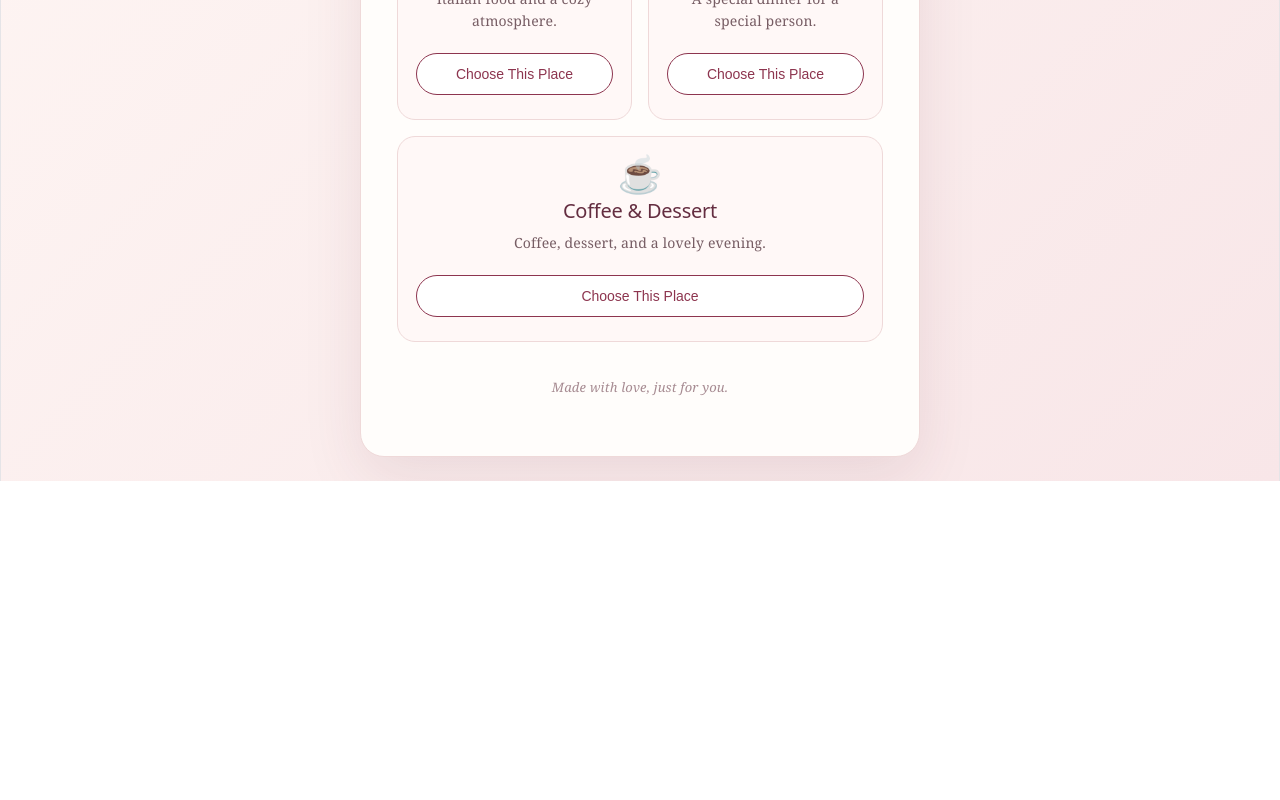
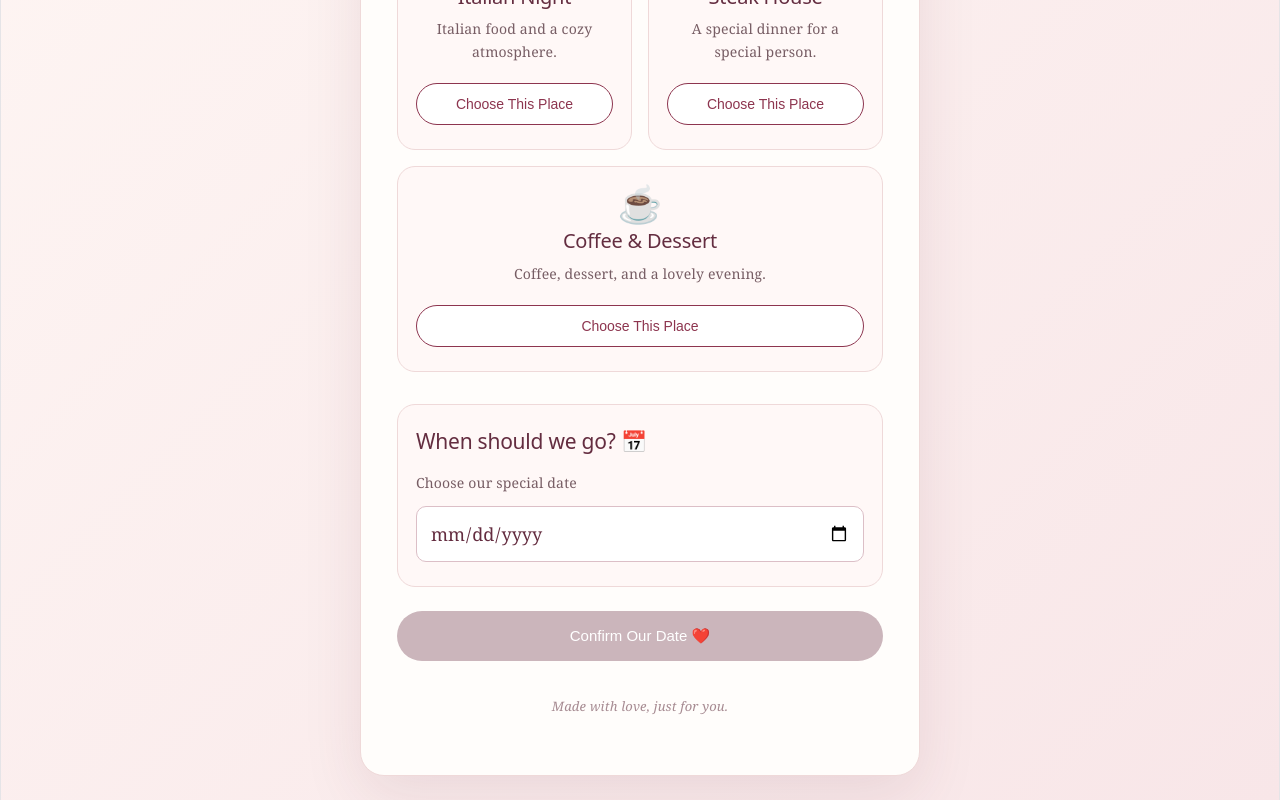
Before and after one commit to mmetyas/Date_Night, a React app in the folder frontend/: page / in a window 1280 px wide. Shown: the part 608-1408 px from the top of the page. Before the commit the page ends 1089 px from the top, so only its background shows below. Built offline with nearby package versions, Linux system fonts and the light colour scheme; the HTML template or start-up script is replaced by a standard one.

Commit message:
adding date part

```diff
--- a/frontend/src/App.css
+++ b/frontend/src/App.css
@@ -208,3 +208,60 @@ h1 span {
     grid-column: 1 / -1;
   }
 }
+
+.date-section {
+  margin-top: 32px;
+  padding: 24px 18px;
+  border: 1px solid #efd9d9;
+  border-radius: 18px;
+  background-color: #fff8f7;
+  text-align: left;
+}
+
+.date-section h2 {
+  color: #642d40;
+  font-size: 21px;
+  margin: 0 0 16px;
+}
+
+.date-section label {
+  display: block;
+  margin-bottom: 10px;
+  color: #775d64;
+  font-size: 14px;
+}
+
+.date-section input {
+  width: 100%;
+  padding: 13px;
+  border: 1px solid #dcbfc7;
+  border-radius: 10px;
+  background: white;
+  color: #642d40;
+  font: inherit;
+}
+
+.confirm-button {
+  width: 100%;
+  margin-top: 24px;
+}
+
+.confirm-button:disabled {
+  background-color: #cbb5bb;
+  cursor: not-allowed;
+  transform: none;
+}
+
+.confirmation-message {
+  margin-top: 24px;
+  padding: 20px;
+  border: 1px solid #e7c4cf;
+  border-radius: 16px;
+  background-color: #fff0f2;
+  color: #642d40;
+  line-height: 1.7;
+}
+
+.confirmation-message h2 {
+  margin-top: 0;
+}
--- a/frontend/src/App.jsx
+++ b/frontend/src/App.jsx
@@ -6,9 +6,24 @@ import restaurants from './data/restaurants';
 
 function App() {
   const [selectedRestaurantId, setSelectedRestaurantId] = useState(null);
+  const [selectedDate, setSelectedDate] = useState('');
+  const [invitationConfirmed, setInvitationConfirmed] = useState(false);
+
+  const selectedRestaurant = restaurants.find(
+    (restaurant) => restaurant.id === selectedRestaurantId
+  );
 
   function handleSelectRestaurant(restaurantId) {
     setSelectedRestaurantId(restaurantId);
+    setInvitationConfirmed(false);
+  }
+
+  function handleConfirmInvitation() {
+    if (!selectedRestaurantId || !selectedDate) {
+      return;
+    }
+
+    setInvitationConfirmed(true);
   }
 
   return (
@@ -25,7 +40,7 @@ function App() {
 
         <p className="invitation-message">
           I'd love to take you on a special date.
-          Pick the place, and I'll take care of the rest.
+          Pick the place and date, and I'll take care of the rest.
         </p>
 
         <div className="restaurant-section">
@@ -48,10 +63,44 @@ function App() {
             ))}
           </div>
 
-          {selectedRestaurantId !== null && (
-            <p className="selection-message">
-              Great choice! ❤️ Your place is selected.
-            </p>
+          <div className="date-section">
+            <h2>When should we go? 📅</h2>
+
+            <label htmlFor="date-night-date">
+              Choose our special date
+            </label>
+
+            <input
+              id="date-night-date"
+              type="date"
+              value={selectedDate}
+              min={new Date().toLocaleDateString('en-CA')}
+              onChange={(event) => {
+                setSelectedDate(event.target.value);
+                setInvitationConfirmed(false);
+              }}
+            />
+          </div>
+
+          <button
+            className="invitation-button confirm-button"
+            onClick={handleConfirmInvitation}
+            disabled={!selectedRestaurantId || !selectedDate}
+          >
+            Confirm Our Date ❤️
+          </button>
+
+          {invitationConfirmed && (
+            <div className="confirmation-message">
+              <h2>It's a Date! ❤️</h2>
+              <p>
+                We're going to {selectedRestaurant.name}!
+              </p>
+              <p>
+                Our date: {selectedDate}
+              </p>
+              <p>Can't wait to spend this time with you!</p>
+            </div>
           )}
         </div>
 
```
